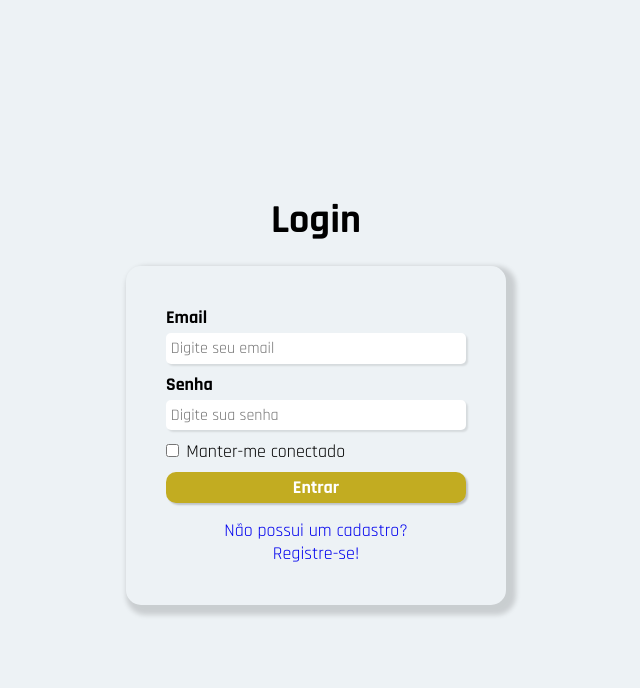
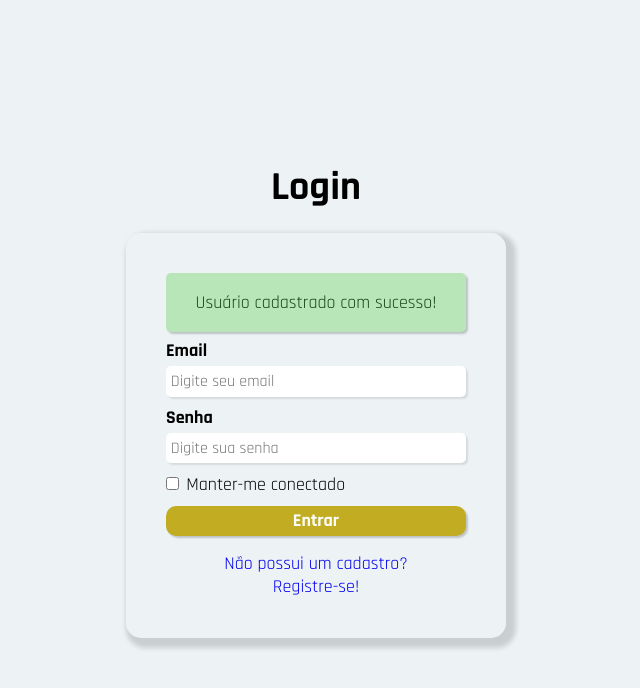
Before and after one commit to Phillip2608/MoreLife, a React (Create React App) app: page /register in a window 1280 px wide. Both pictures are taken after typing "Sample", "Sample", "5", "name@example.com", "Sample123", "Sample123" into the empty fields and a click on the button "Cadastrar-se". Shown: the top 688 px of the page, without its empty margins (324-964 px from the left). Built offline with nearby package versions, Linux system fonts and the light colour scheme; no server answers; data requests are answered from the project's data file.

Commit message:
adição de mensagens dinâmicas

```diff
--- a/db.json
+++ b/db.json
@@ -12,6 +12,32 @@
       "user_pass": "A21w05c7",
       "user_confPass": "A21w05c7",
       "id": 1
+    },
+    {
+      "user_name": "Andreas",
+      "user_sbname": "William",
+      "user_age": "19",
+      "user_sexo": {
+        "id": "1",
+        "name": "Masculino"
+      },
+      "user_email": "andreas21@gmail.com",
+      "user_pass": "1w3r5y7i",
+      "user_confPass": "1w3r5y7i",
+      "id": 2
+    },
+    {
+      "user_name": "Fernando",
+      "user_sbname": "Sobraz",
+      "user_age": "23",
+      "user_sexo": {
+        "id": "1",
+        "name": "Masculino"
+      },
+      "user_email": "fernandinho21@gmail.com",
+      "user_pass": "A21w05c7",
+      "user_confPass": "A21w05c7",
+      "id": 3
     }
   ],
   "sexos": [
--- /dev/null
+++ b/src/components/layout/cssLayout/message.module.css
@@ -0,0 +1,20 @@
+.message{
+    width: 100%;
+    padding: 1em;
+    margin: 0 auto;
+    text-align: center;
+    margin-bottom: .4em;
+    border-radius: 5px;
+    box-shadow: 2px 2px 2px rgba(0,0,0,0.2);
+    font-size: 18px;
+}
+
+.success{
+    color: #19451a;
+    background-color: #b8e6b9;
+}
+
+.error{
+    color: #4a1818;
+    background-color: #dba4a4;
+}
--- /dev/null
+++ b/src/components/layout/message.js
@@ -0,0 +1,34 @@
+import styles from './cssLayout/message.module.css'
+
+//import React Hooks
+import { useState, useEffect } from 'react'
+
+function Message({ type, msg }) {
+
+    const [visible, setVisible] = useState(false)
+
+    useEffect(() =>{
+        if(!msg){
+            setVisible(false)
+            return
+        }
+
+        setVisible(true)
+
+        const timer = setTimeout(()=>{
+            setVisible(false)
+        }, 3000)
+
+        return () => clearTimeout(timer)
+    }, [msg])
+
+    return (
+        <>
+            {visible && (
+                <div className={`${styles.message} ${styles[type]}`}>{msg}</div>
+            )}
+        </>
+    )
+}
+
+export default Message
--- a/src/components/loginForm/loginForm.js
+++ b/src/components/loginForm/loginForm.js
@@ -1,15 +1,28 @@
 import styles from './cssLogin/loginForm.module.css'
+
+//Import react-doms
+import { useLocation } from 'react-router-dom'
 
 //Import Components
 import Input from '../form/input'
 import Checkbox from '../form/checkbox'
 import ButtonForm from '../form/buttonForm'
+import Message from '../layout/message'
 
 import { Link } from 'react-router-dom'
 
 function LoginForm() {
+    const location = useLocation()
+    let message = ''
+    if(location.state){
+        message = location.state
+    }
+
     return (
         <div className={styles.formContainer}>
+            {message && (
+                <Message msg={message} type="success"/>
+            )}
             <form action="">
                 <Input
                     type="text"
--- a/src/components/registerForm/cssRegister/registerForm.module.css
+++ b/src/components/registerForm/cssRegister/registerForm.module.css
@@ -24,3 +24,7 @@
     text-decoration: none;
     font-size: 18px;
 }
+
+.btnContainer{
+    margin-top: 35px;
+}
--- a/src/components/registerForm/registerForm.js
+++ b/src/components/registerForm/registerForm.js
@@ -108,7 +108,7 @@ function RegisterForm({ handleSubmit, btnText, userData }) {
                         handleOnChange={handleChange}
                         value={user.user_confPass ? user.user_confPass : ''}
                     />
-                    <div>
+                    <div className={styles.btnContainer}>
                         <ButtonForm
                             text={btnText}
                         />
--- a/src/routes/login.js
+++ b/src/routes/login.js
@@ -1,10 +1,8 @@
 import styles from './cssRoutes/login.module.css'
 
 //Import Components
-import Container from "../components/layout/container"
+import Container from '../components/layout/container'
 import LoginForm from '../components/loginForm/loginForm'
-
-
 function Login() {
     return (
         <Container customClass="center">
--- a/src/routes/register.js
+++ b/src/routes/register.js
@@ -16,7 +16,7 @@ function Register() {
         })
             .then(resp => resp.json())
             .then((data) => {
-                return navigate("/login")
+                return navigate("/login", {state: 'Usuário cadastrado com sucesso!'})
             })
             .catch(err => console.log(err))
     }
```
